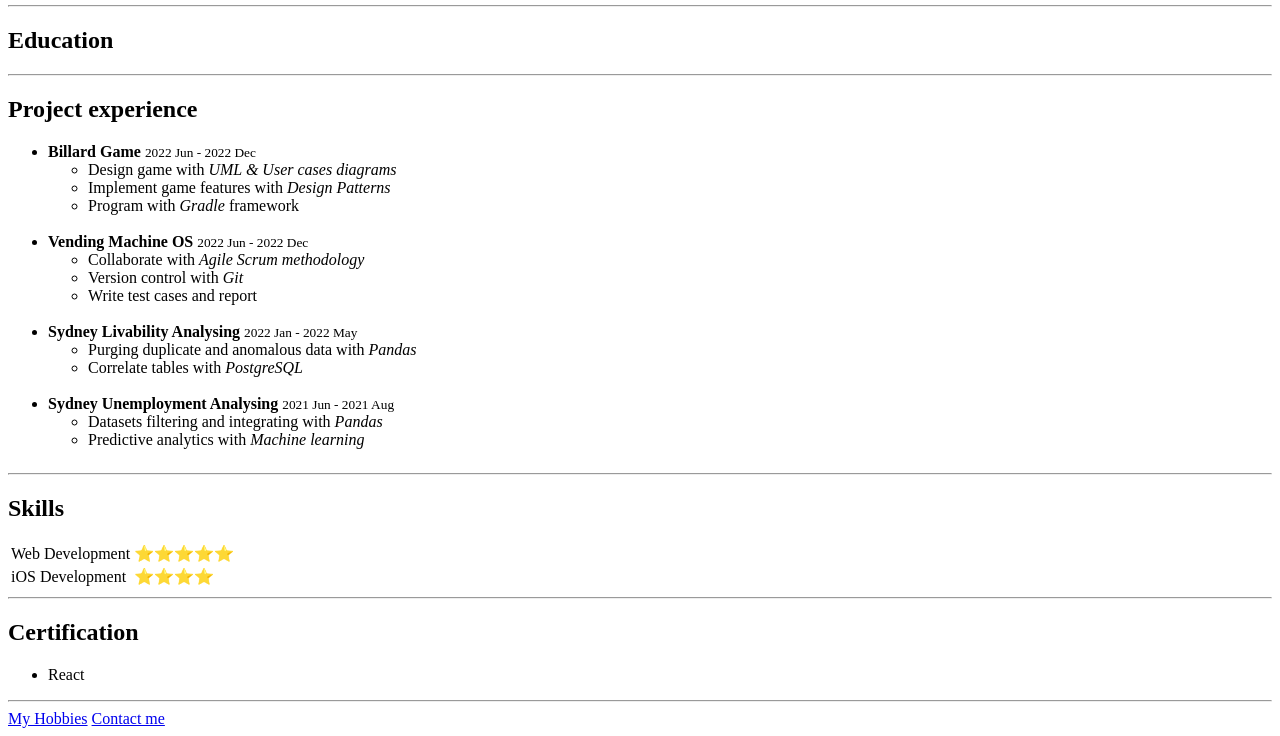
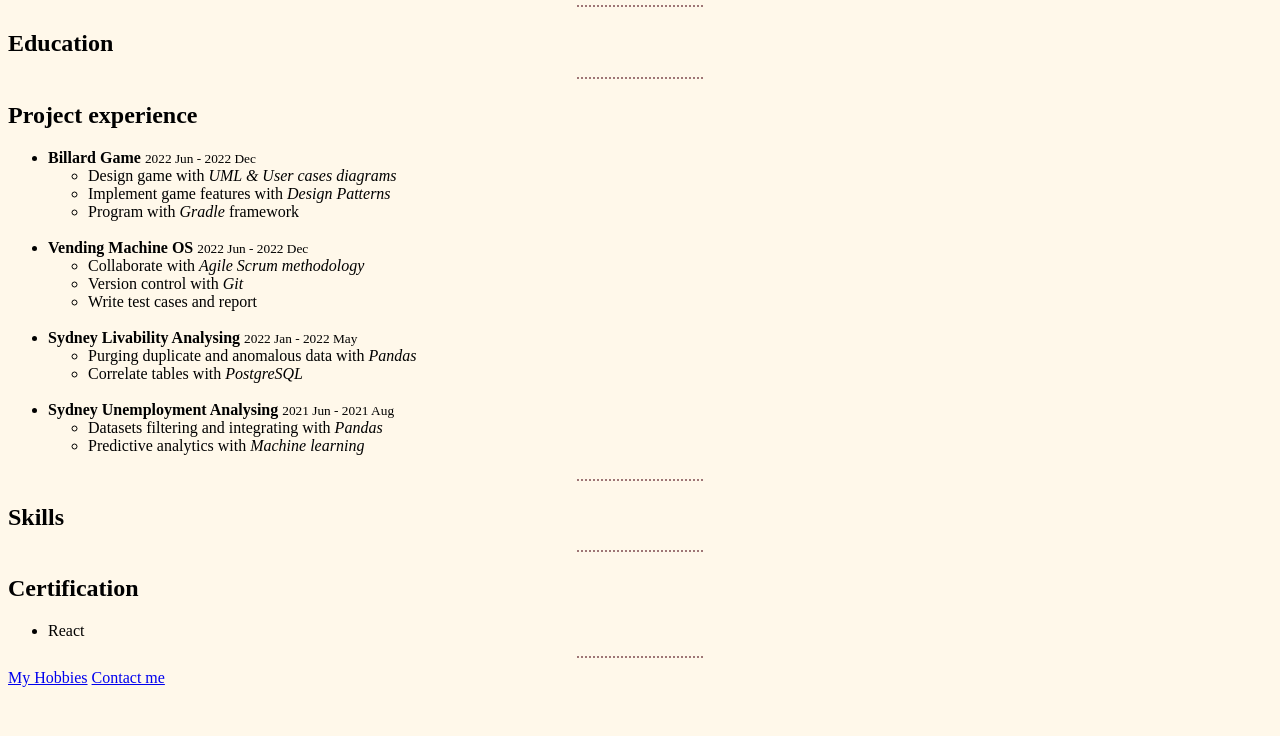
Before and after one commit to youming16/first-website, a plain HTML site: page index.html in a window 1280 px wide. Shown: the part 207-943 px from the top of the page. After the commit the page ends 902 px from the top, so only its background shows below. Drawn offline with Linux system fonts and the light colour scheme.

Commit message:
Colour updated

```diff
--- a/index.html
+++ b/index.html
@@ -4,6 +4,20 @@
     <head>
         <meta charset="UTF-8">
         <title>Youming Tan's Personal Site</title>
+        <style>
+            body {
+                background-color: #FFF8EA;
+
+            }
+            hr {
+                border-style: none;
+                border-top-style: dotted;
+                border-width: 2px;
+                border-color: #9E7676;
+                height: 3px;
+                width: 10%;
+            }
+        </style>
     </head>
 
     <body>
@@ -67,14 +81,7 @@
 
         <!-- Skills -->
         <h2>Skills</h2>
-        <table>
-            <tr>
-                <td>Web Development</td><td>⭐️⭐️⭐️⭐️⭐️</td>
-            </tr>
-            <tr>
-                <td>iOS Development</td><td>⭐️⭐️⭐️⭐️</td>
-            </tr>
-        </table>
+
         <hr>
 
         <!-- Certifications -->
@@ -82,11 +89,10 @@
         <ul>
             <li>React</li>
         </ul>
+        <hr>
 
         <!-- Button -->
-        <hr>
         <a href = "hobbies.html">My Hobbies</a> <a href = "contact.html">Contact me</a>
-
     </body>
 
 </html>
```
